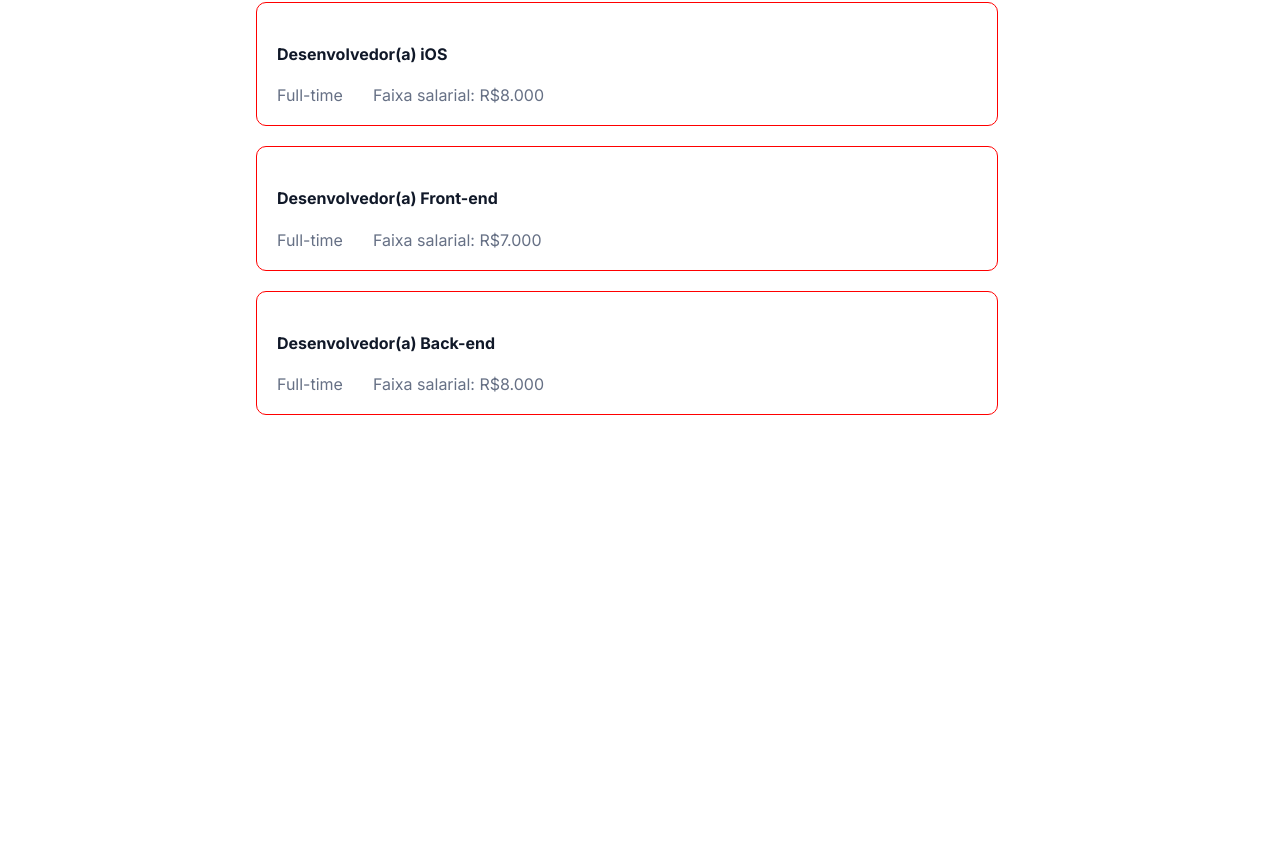
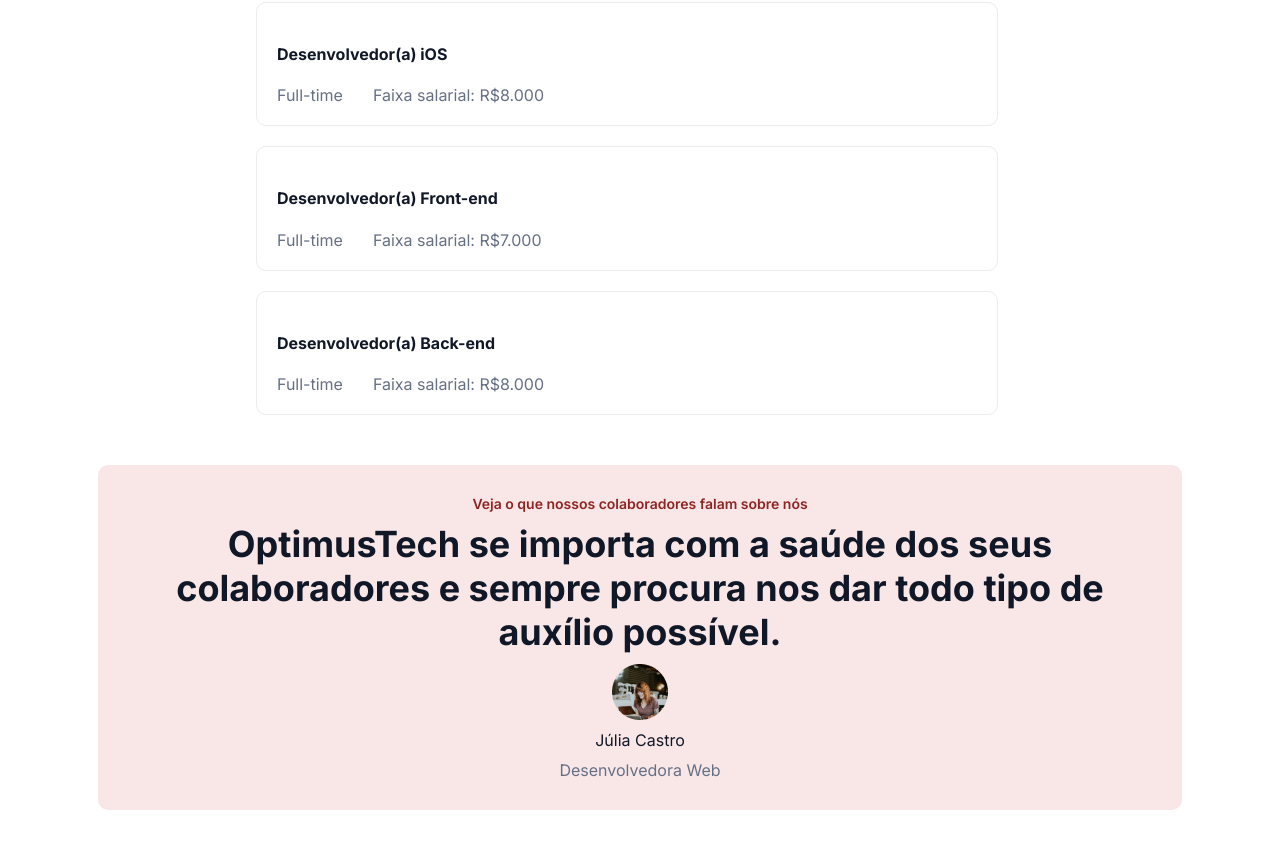
Before and after one commit to yoruwitch/optimus-tech, a React (Vite) app: page / in a window 1280 px wide. Shown: the part 1544-2392 px from the top of the page. Before the commit the page ends 1959 px from the top, so only its background shows below. Built offline with nearby package versions, Linux system fonts and the light colour scheme.

Commit message:
feat: depoiments section

```diff
--- a/src/App.tsx
+++ b/src/App.tsx
@@ -1,5 +1,6 @@
 import "./App.css";
 import Banner from "./components/Banner";
+import Depoimnets from "./components/Depoiments";
 import Header from "./components/Header";
 import JobOpening from "./components/JobOpening";
 import Metrics from "./components/Metrics";
@@ -11,8 +12,9 @@
             <Navbar />
             <Header />
             <Metrics />
-            <Banner/>
-            <JobOpening/>
+            <Banner />
+            <JobOpening />
+            <Depoimnets />
         </>
     );
 }
--- /dev/null
+++ b/src/components/Depoiments/index.tsx
@@ -0,0 +1,20 @@
+import "./style.css";
+
+function Depoimnets() {
+    return (
+        <>
+            <section className="depoiments_container">
+                <span className="optmius_opinion">Veja o que nossos colaboradores falam sobre nós</span>
+                <h3>
+                    OptimusTech se importa com a saúde dos seus colaboradores e
+                    sempre procura nos dar todo tipo de auxílio possível.
+                </h3>
+                <img src="src/assets/Avatar.png" alt="Profile picture" />
+                <span className="username">Júlia Castro</span>
+                <span>Desenvolvedora Web</span>
+            </section>
+        </>
+    );
+}
+
+export default Depoimnets;
--- /dev/null
+++ b/src/components/Depoiments/style.css
@@ -0,0 +1,29 @@
+.depoiments_container {
+    background-color: rgba(195, 25, 25, 0.1);
+    align-items: center;
+    display: flex;
+    justify-content: center;
+    flex-direction: column;
+    text-align: center;
+    border-radius: 10px;
+    width: 80%;
+    margin: 50px auto;
+    padding: 30px;
+}
+
+.optmius_opinion {
+    color: #8e2424;
+    font-weight: 600;
+    font-size: 14px;
+    margin-bottom: 10px;
+}
+.depoiments_container h3 {
+    color: var(--title);
+    font-size: 36px;
+    margin-bottom: 10px;
+}
+
+.username {
+  margin: 10px auto;
+  color: var(--title);
+}
--- a/src/components/JobOpening/Job/style.css
+++ b/src/components/JobOpening/Job/style.css
@@ -1,5 +1,5 @@
 .job_container {
-    border: 1px solid red;
+    border: 1px solid #EAECF0;
     border-radius: 10px;
     width: 700px;
     padding: 20px;
```
Also changed, not shown: src/assets/Avatar.png (added).
